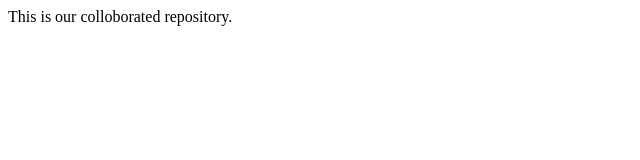
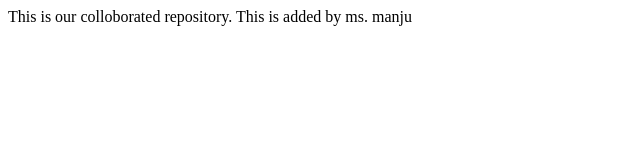
Before and after one commit to Dorababupc/trail, a plain HTML site: page index.html in a window 1280 px wide. Shown: the whole page, without its empty margins (0-640 px from the left). Drawn offline with Linux system fonts and the light colour scheme.

Commit message:
Update index.html

```diff
--- a/index.html
+++ b/index.html
@@ -8,5 +8,6 @@
 </head>
 <body>
     This is our colloborated repository.
+    This is added by ms. manju
 </body>
 </html>
```
